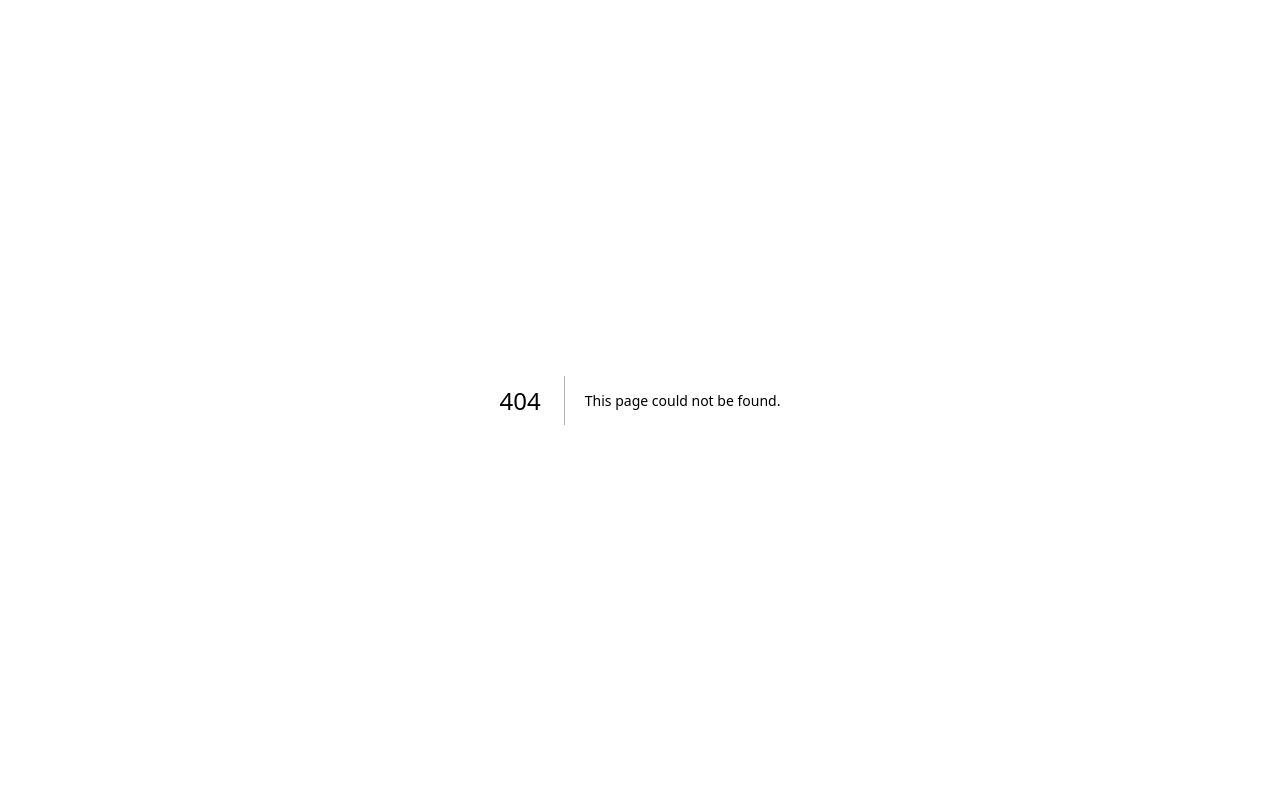
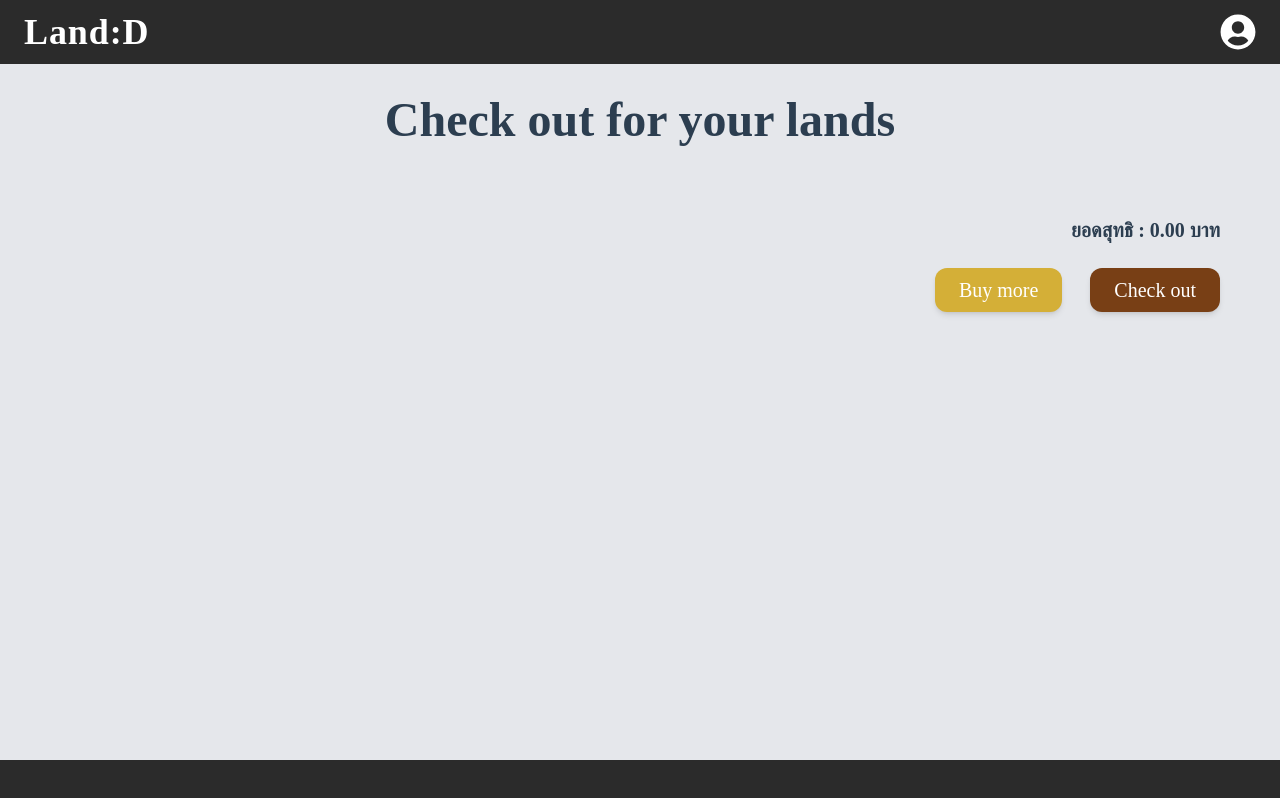
Before and after one commit to Pooyaknon/CN334_LandD, a Next.js app in the folder frontend/: page /Cart in a window 1280 px wide. Before the commit this address had no page. Built offline with nearby package versions, Linux system fonts and the light colour scheme; a web font is replaced by a local one.

Commit message:
success cart

```diff
--- /dev/null
+++ b/frontend/src/app/Cart/page.js
@@ -0,0 +1,131 @@
+'use client'
+import { useEffect, useState } from "react";
+import { useRouter } from "next/navigation";
+import { FaUserCircle } from "react-icons/fa";
+
+// Navbar ไม่มีหมวดหมู่
+function Navbar() {
+    const router = useRouter();
+  return (
+    <nav className="bg-[#2B2B2B] text-white px-6 py-3 flex items-center justify-between">
+        <div className="text-4xl font-bold tracking-wide cursor-pointer "
+            onClick={() => router.push(`/Homepage/`)}
+        >
+            Land:D
+        </div>
+        <div className="text-4xl">
+            <FaUserCircle />
+        </div>
+    </nav>
+  );
+}
+// โหลด cart จาก localStorage
+function loadCart() {
+  const storedCart = localStorage.getItem("cart");
+  return storedCart ? JSON.parse(storedCart) : [];
+}
+
+// เซฟ cart ลง localStorage
+function saveCart(cartItems) {
+  localStorage.setItem("cart", JSON.stringify(cartItems));
+}
+
+// คำนวณยอดรวม
+function getTotal(cartItems) {
+  return cartItems.reduce((sum, item) => sum + parseFloat(item.price), 0).toLocaleString(undefined, {minimumFractionDigits: 2,maximumFractionDigits: 2});
+}
+
+// ลบ item จาก cart
+function removeItem(cartItems, id) {
+  return cartItems.filter(item => item.id !== id);
+}
+
+// แยก Component ย่อยของสินค้าแต่ละชิ้น
+function CartItem({ item, onRemove }) {
+    return (
+      <div className="bg-[#586674] text-white rounded-xl p-6 flex justify-between items-center shadow-md ">
+        <div className="flex items-center gap-6 px-15">
+          <div className="bg-white rounded-2xl p-6 w-80 h-80 flex-shrink-0 shadow-lg text-center">
+            <div className="bg-black h-full w-full rounded mb-4 overflow-hidden">
+                {item.images?.[0]?.image_url ? (
+                <img src={item.images[0].image_url} className="w-full h-full object-cover" alt="land" />
+                ) : (
+                <div className="text-white text-lg h-full flex items-center justify-center">ไม่มีรูป</div>
+                )}
+            </div>
+          </div>
+          <div>
+            <p className="text-xl font-bold">Name : {item.title}</p>
+            <p className="text-sm">Location : {item.location}</p>
+          </div>
+        </div>
+        <div className="text-right">
+          <p className="font-bold text-lg">ราคา : {parseFloat(item.price).toLocaleString(undefined, {minimumFractionDigits: 2,maximumFractionDigits: 2})} บาท</p>
+          <button
+            className="bg-white text-black rounded-full w-8 h-8 mt-2 text-xl"
+            onClick={onRemove}
+          >−</button>
+        </div>
+      </div>
+    );
+}
+
+function FooterTabBar() {
+  return (
+    <footer className="bg-[#2B2B2B] w-full h-10 mt-12"></footer>
+  );
+}
+
+
+export default function CartPage() {
+  const [cartItems, setCartItems] = useState([]);
+  const router = useRouter();
+
+  useEffect(() => {
+    const loaded = loadCart();
+    setCartItems(loaded);
+  }, []);
+
+  const handleRemove = (id) => {
+    const updated = removeItem(cartItems, id);
+    setCartItems(updated);
+    saveCart(updated);
+  };
+
+  const handleBuyMore = () => router.push("/Homepage");
+  const handleCheckout = () => router.push("/Payment");
+
+  return (
+    <div className="min-h-screen flex flex-col bg-gray-200 font-dm-serif">
+        <Navbar />
+        <main className="flex-grow">
+        <h1 className="text-5xl font-bold text-center text-[#2C3E50] py-8 mb-10">Check out for your lands</h1>
+        <div className="space-y-6">
+            {cartItems.map(item => (
+            <CartItem key={item.id} item={item} onRemove={() => handleRemove(item.id)} />
+            ))}
+        </div>
+
+        <div className="mt-10 text-right text-xl text-[#2C3E50] px-15">
+            <strong>
+                ยอดสุทธิ : {getTotal(cartItems)} บาท
+            </strong>
+        </div>
+
+        <div className="flex justify-end mt-6 gap-7 px-15">
+            <button onClick={handleBuyMore}
+                    className="bg-[#D4AF37] text-white px-6 py-2 rounded-xl shadow-md text-xl cursor-pointer
+                    hover:bg-yellow-500 transition-transform transform hover:scale-105">
+            Buy more
+            </button>
+            <button onClick={handleCheckout}
+                    className="bg-[#783F15] text-white px-6 py-2 rounded-xl shadow-md text-xl cursor-pointer
+                    hover:bg-red-500 transition-transform transform hover:scale-105">
+            Check out
+            </button>
+        </div>
+        </main>
+        <FooterTabBar />
+    </div>
+  );
+}
--- a/frontend/src/app/Category/[id]/page.js
+++ b/frontend/src/app/Category/[id]/page.js
@@ -82,7 +82,8 @@ function FloatingCartButton() {
       className="fixed bottom-15 right-15 bg-[#D4AF37] text-white
             p-10 rounded-full shadow-lg text-6xl z-50
             flex items-center justify-center
-            hover:bg-yellow-500 transition-transform transform hover:scale-105"
+            hover:bg-yellow-500 transition-transform transform hover:scale-105
+            cursor-pointer"
     >
       <FaShoppingCart />
     </button>
@@ -118,8 +119,9 @@ export default function CategoryPage() {
   }, [id]);
 
   return (
-    <div className="min-h-screen bg-gray-200 font-dm-serif">
+    <div className="min-h-screen flex flex-col bg-gray-200 font-dm-serif">
       <Navbar activeCategoryId={id} />
+      <main className="flex-grow">
         <div className="px-4 py-8 sm:px-12 max-w-screen-xl mx-auto">
           <h1 className="text-4xl font-bold text-center text-[#2F3A46] mb-10">{categoryName}</h1>
 
@@ -131,6 +133,7 @@ export default function CategoryPage() {
             )}
           </div>
         </div>
+      </main>
       <FloatingCartButton />
       <FooterTabBar />
     </div>
--- a/frontend/src/app/Homepage/page.js
+++ b/frontend/src/app/Homepage/page.js
@@ -105,7 +105,8 @@ function FloatingCartButton() {
       className="fixed bottom-15 right-15 bg-[#D4AF37] text-white
             p-10 rounded-full shadow-lg text-6xl z-50
             flex items-center justify-center
-            hover:bg-yellow-500 transition-transform transform hover:scale-105"
+            hover:bg-yellow-500 transition-transform transform hover:scale-105
+            cursor-pointer"
     >
       <FaShoppingCart />
     </button>
@@ -132,6 +133,7 @@ export default function Home() {
   return (
     <div className="min-h-screen bg-gray-200 font-dm-serif">
       <Navbar />
+      <main className="flex-grow">
         <div className="px-4 py-8 sm:px-12">
           <main className="flex flex-col gap-12 max-w-screen-xl mx-auto">
             <Section title="พื้นที่ใหม่ย่านกรุงเทพ" lands={lands.filter(l => l.location.includes("กรุงเทพ"))} />
@@ -139,6 +141,7 @@ export default function Home() {
             <Section title="พื้นที่ใหม่ล่าสุด!" lands={lands.slice(0, 4)} />
           </main>
         </div>
+      </main>
       <FloatingCartButton />
       <FooterTabBar />
     </div>
--- a/frontend/src/app/Productdetail/[id]/page.js
+++ b/frontend/src/app/Productdetail/[id]/page.js
@@ -68,25 +68,38 @@ function LandDetail({ land }) {
         }
         </p>
         <p className="text-2xl text-gray-700 mb-2"><strong>สถานที่ : </strong> {land.location}</p>
-        <p className="text-2xl text-gray-700 mb-2"><strong>ราคา : </strong> {parseFloat(land.price).toLocaleString()} บาท</p> <br /><br />
+        <p className="text-2xl text-gray-700 mb-2"><strong>ราคา : </strong> {parseFloat(land.price).toLocaleString(undefined, {minimumFractionDigits: 2,maximumFractionDigits: 2})} บาท</p> <br /><br />
         <p className="text-2xl text-gray-700 mb-2"><strong>สถานะ : </strong> {land.is_sold ? 'ขายแล้ว' : 'พร้อมขาย'}</p>
         <p className="text-2xl text-gray-700 mb-4"><strong>ประกาศเมื่อ : </strong> {new Date(land.created_at).toLocaleDateString()}</p> <br />
 
-        <BuyButton onClick={() => alert("ซื้อเรียบร้อย!")} isSold={land.is_sold} />
+        <BuyButton land={land} isSold={land.is_sold} />
       </div>
     </div>
   );
 }
 
 // ปุ่ม Buy แยกเป็นฟังก์ชันภายในไฟล์
-function BuyButton({ onClick, isSold }) {
+function BuyButton({ land, isSold }) {
+  const router = useRouter();
+    const handleAddToCart = () => {
+      const existingCart = JSON.parse(localStorage.getItem("cart")) || [];
+      const exists = existingCart.find(item => item.id === land.id);
+      if (exists) {
+        alert("คุณได้เพิ่มสินค้านี้ไปแล้ว");
+      } else {
+        const updatedCart = [...existingCart, land];
+        localStorage.setItem("cart", JSON.stringify(updatedCart));
+        router.push("/Cart");
+        alert("เพิ่มสินค้าแล้ว");
+      }
+    };
     const buttonStyle = isSold
       ? "bg-gray-400 cursor-not-allowed"
       : "bg-[#D4AF37] hover:bg-yellow-500 cursor-pointer";
 
     return (
       <button
-        onClick={isSold ? null : onClick}
+        onClick={isSold ? null : handleAddToCart}
         disabled={isSold}
         className={`mt-6 ${buttonStyle} text-white px-8 py-3 rounded-xl text-lg shadow-md transition-all duration-200 transform ${isSold ? '' : 'hover:scale-105 active:scale-95 active:shadow-inner'}`}
       >
@@ -104,7 +117,8 @@ function FloatingCartButton() {
       className="fixed bottom-15 right-15 bg-[#D4AF37] text-white
             p-10 rounded-full shadow-lg text-6xl z-50
             flex items-center justify-center
-            hover:bg-yellow-500 transition-transform transform hover:scale-105"
+            hover:bg-yellow-500 transition-transform transform hover:scale-105
+            cursor-pointer"
     >
       <FaShoppingCart />
     </button>
@@ -131,8 +145,9 @@ export default function ProductDetailPage() {
   }, [params.id]);
 
   return (
-    <div className="min-h-screen bg-gray-200 font-dm-serif">
+    <div className="min-h-screen flex flex-col bg-gray-200 font-dm-serif">
       <Navbar />
+      <main className="flex-grow">
       <div className="px-6 py-4">
         <button
           className="flex items-center text-[#2C3E50] text-xl hover:text-yellow-600 text-lg mb-4 cursor-pointer"
@@ -144,6 +159,7 @@ export default function ProductDetailPage() {
 
         {land ? <LandDetail land={land} /> : <p className="text-gray-600">Loading...</p>}
       </div>
+      </main>
       <FloatingCartButton />
       <FooterTabBar />
     </div>
```
Lines whose indentation alone changed are shown as unchanged.
